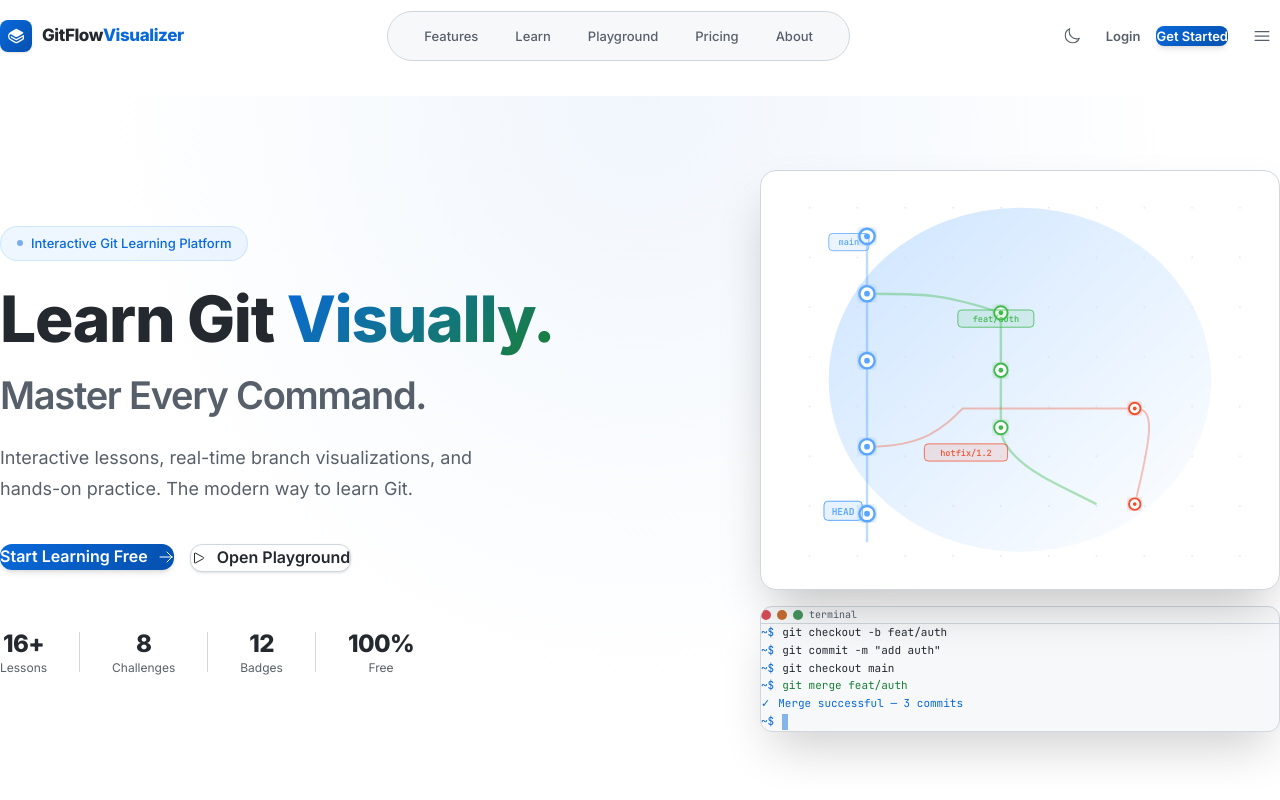
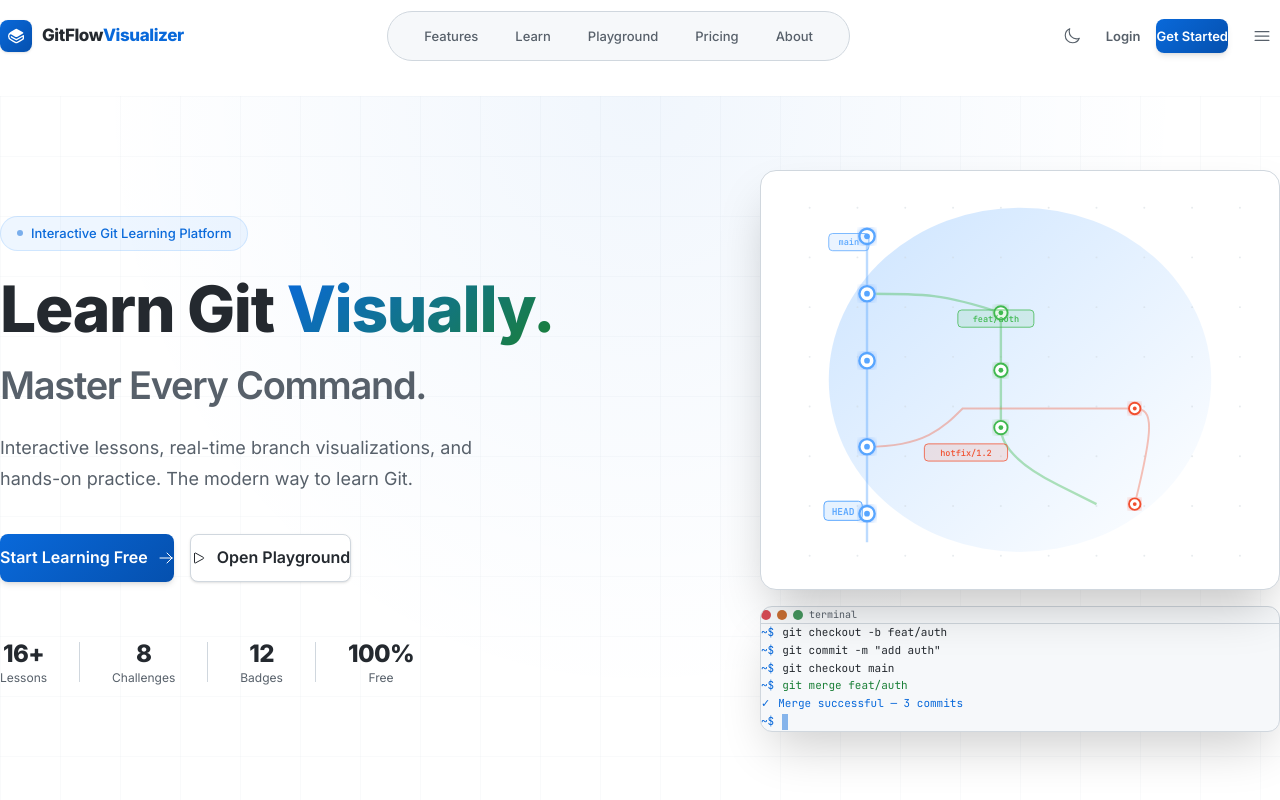
Before and after one commit to Tahirainfo308-arch/GitFlow-Visualizer, a React (Vite) app: page / in a window 1280 px wide. Shown: the top 800 px of the page. Built offline with nearby package versions, Linux system fonts and the light colour scheme.

Commit message:
Rewrite Button (exact spec: h-42px, rounded-lg, no overlaps), Badge (static, mb-3), remove CSS badge/grid force-fixes

```diff
--- a/src/components/ui/Badge.jsx
+++ b/src/components/ui/Badge.jsx
@@ -33,7 +33,7 @@ export default function Badge({
 
   return (
     <span
-      className={`inline-flex items-center gap-1.5 font-medium border rounded-full ${colorMap[color]} ${sizes[size]} ${className}`}
+      className={`inline-flex items-center gap-1.5 font-medium border rounded-full mb-3 ${colorMap[color]} ${sizes[size]} ${className}`}
     >
       {dot && (
         <span className={`w-1.5 h-1.5 rounded-full ${dotColors[color]}`} />
--- a/src/components/ui/Button.jsx
+++ b/src/components/ui/Button.jsx
@@ -2,7 +2,7 @@ import { motion } from 'framer-motion'
 
 const variants = {
   primary:
-    'bg-[image:var(--btn-gradient)] text-white shadow-md hover:shadow-xl hover:shadow-primary/20',
+    'bg-[image:var(--btn-gradient)] text-white shadow-md hover:shadow-lg hover:shadow-primary/25',
   secondary:
     'bg-card border border-border text-text hover:bg-card-hover hover:border-muted shadow-sm',
   ghost:
@@ -16,10 +16,10 @@ const variants = {
 }
 
 const sizes = {
-  sm: 'px-4 py-2 text-[13px] rounded-lg gap-1.5',
-  md: 'px-5 py-2.5 text-[14px] rounded-xl gap-2',
-  lg: 'px-7 py-3.5 text-[16px] font-semibold rounded-xl gap-2.5',
-  xl: 'px-9 py-4 text-[17px] font-semibold rounded-xl gap-2.5',
+  sm: 'h-[34px] px-3 text-[13px] rounded-lg gap-1.5',
+  md: 'h-[42px] px-5 text-[14px] rounded-lg gap-2',
+  lg: 'h-[48px] px-7 text-[16px] rounded-lg gap-2.5',
+  xl: 'h-[56px] px-9 text-[17px] rounded-lg gap-2.5',
 }
 
 export default function Button({
@@ -56,9 +56,9 @@ export default function Button({
           <path className="opacity-75" fill="currentColor" d="M4 12a8 8 0 018-8V0C5.373 0 0 5.373 0 12h4z" />
         </svg>
       )}
-      {!loading && Icon && <Icon className="w-[16px] h-[16px]" />}
+      {!loading && Icon && <Icon className="w-[16px] h-[16px] shrink-0" />}
       {children}
-      {typeof IconRight === 'function' && <IconRight className="w-[16px] h-[16px]" />}
+      {typeof IconRight === 'function' && <IconRight className="w-[16px] h-[16px] shrink-0" />}
     </>
   )
 
--- a/src/index.css
+++ b/src/index.css
@@ -198,31 +198,17 @@ h1, h2, h3, h4, h5, h6 {
 
 /* ===== FORCE LAYOUT FIXES ===== */
 
-/* 1. Ensure navbar stays on top (kept as fixed — position:relative would destroy sticky nav) */
+/* 1. Ensure navbar stays on top */
 header, nav {
   z-index: 100 !important;
 }
 
-/* 2. Fix all badges overlapping headings */
-[class*="badge"], .badge, .pill, span[class*="Learning"] {
-  position: static !important;
-  display: inline-block !important;
-  margin-bottom: 8px !important;
-  top: auto !important;
-  left: auto !important;
-}
-
-/* 3. Ensure root div and main are full-width (container is on <main> in MainLayout) */
+/* 2. Ensure root div is full-width (container is on <main> in MainLayout) */
 body > div {
   width: 100% !important;
 }
 
-/* 4. Fix card grid overlapping */
-.grid, [class*="grid"], [class*="card"] {
-  position: relative !important;
-}
-
-/* 5. Allow hero sections to break out of the 1400px main wrapper */
+/* 3. Allow hero sections to break out of the 1400px main wrapper */
 .break-out {
   width: 100vw;
   position: relative;
```
